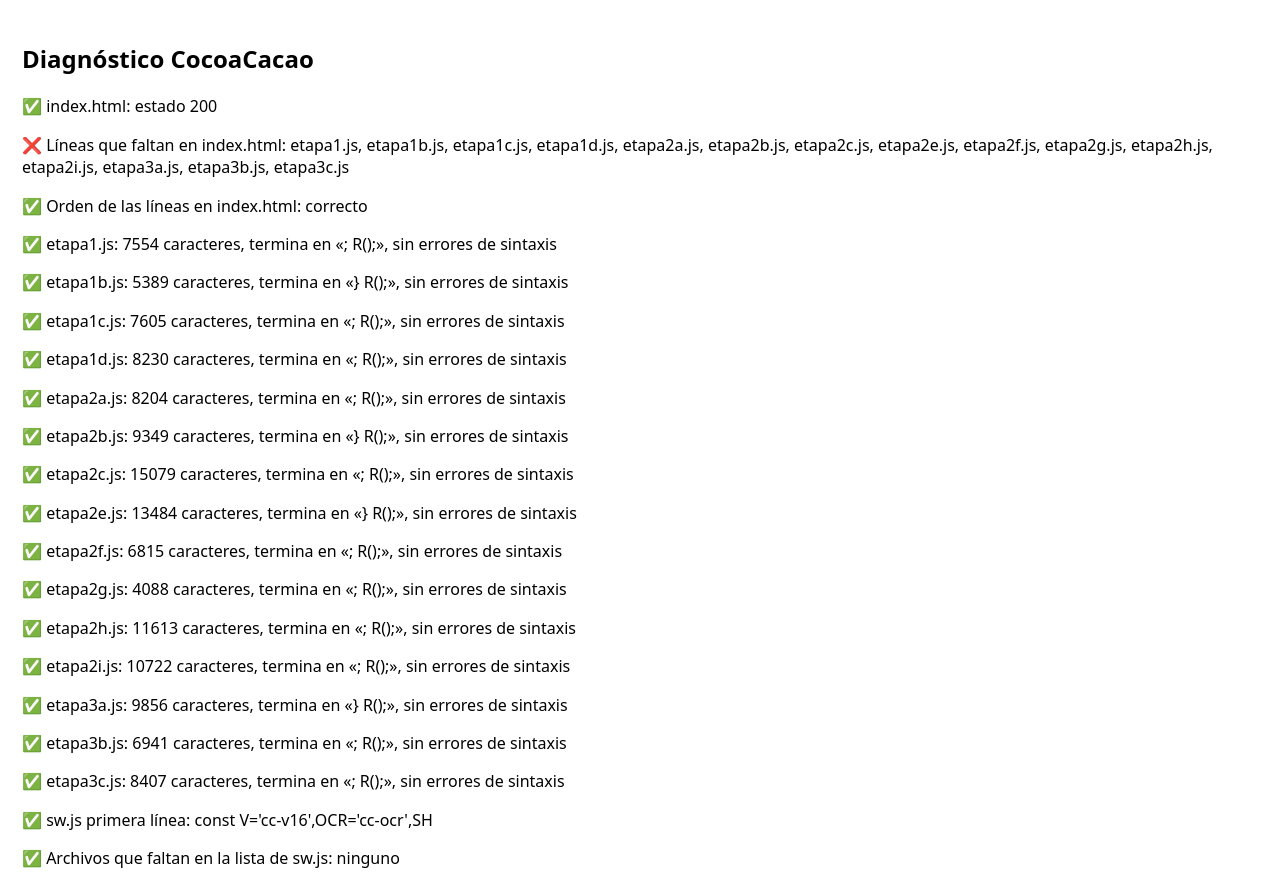
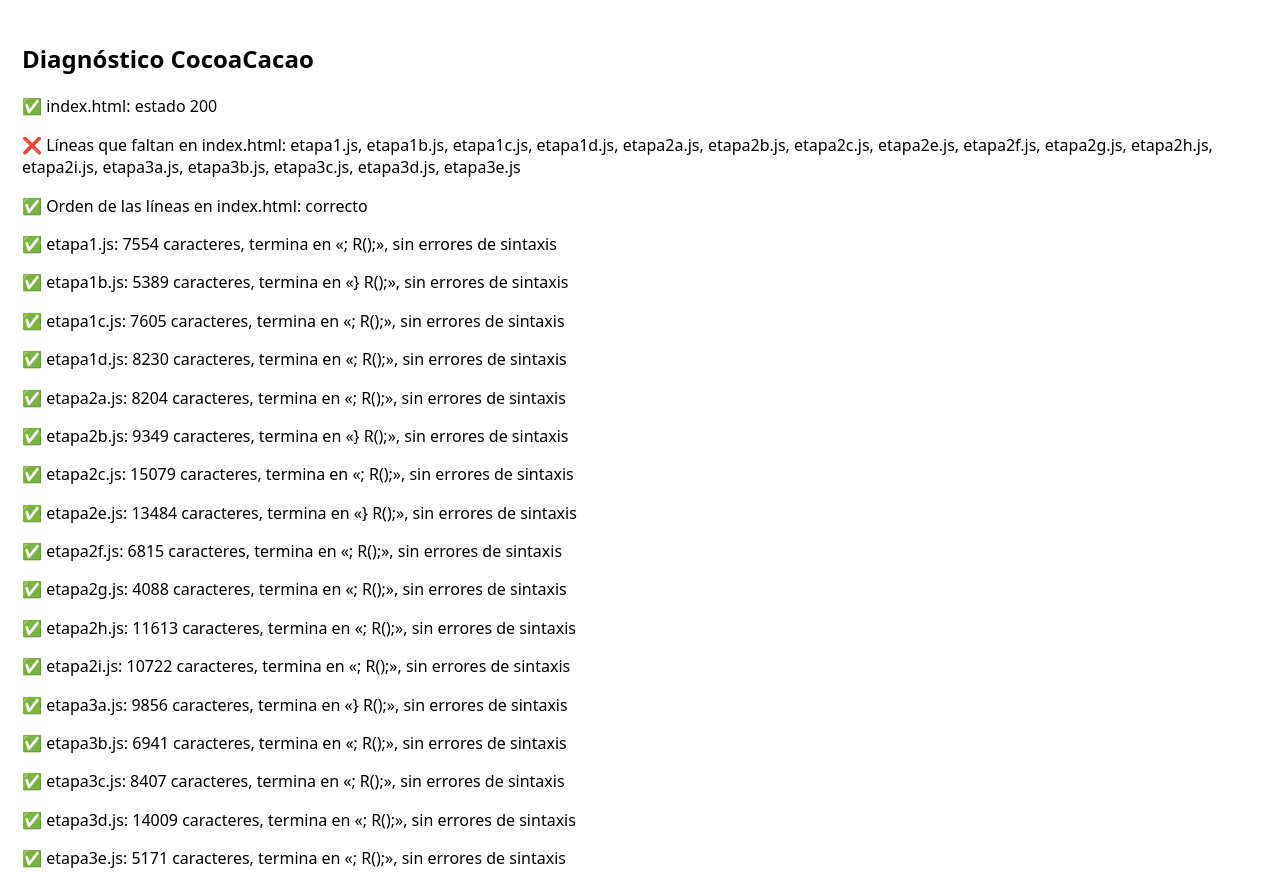
Before and after one commit to Rootsa420/cocoacacao, a plain HTML site: page diagnostico.html in a window 1280 px wide. Shown: the top 873 px of the page. Drawn offline with Linux system fonts and the light colour scheme.

Commit message:
Update diagnostico.html

```diff
--- a/diagnostico.html
+++ b/diagnostico.html
@@ -9,7 +9,7 @@ document.getElementById('fz').onclick=async()=>{try{for(const k of await caches.
 const o=document.getElementById('o');let h='';
 const add=(ok,t)=>{h+='<p>'+(ok?'✅ ':'❌ ')+t+'</p>';o.innerHTML=h};
 const get=async u=>{try{const r=await fetch(u+'?t='+Date.now(),{cache:'no-store'});return{s:r.status,t:r.ok?await r.text():''}}catch(e){return{s:'sin conexión',t:''}}};
-const need=['etapa1.js','etapa1b.js','etapa1c.js','etapa1d.js','etapa2a.js','etapa2b.js','etapa2c.js','etapa2e.js','etapa2f.js','etapa2g.js','etapa2h.js','etapa2i.js','etapa3a.js','etapa3b.js','etapa3c.js'];
+const need=['etapa1.js','etapa1b.js','etapa1c.js','etapa1d.js','etapa2a.js','etapa2b.js','etapa2c.js','etapa2e.js','etapa2f.js','etapa2g.js','etapa2h.js','etapa2i.js','etapa3a.js','etapa3b.js','etapa3c.js','etapa3d.js','etapa3e.js'];
 const idx=await get('index.html');
 add(idx.s==200,'index.html: estado '+idx.s);
 const linked=[...idx.t.matchAll(/<script src="([^"]+)"/g)].map(m=>m[1]);
```
